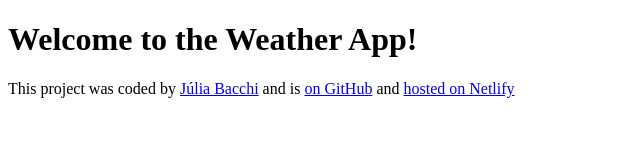
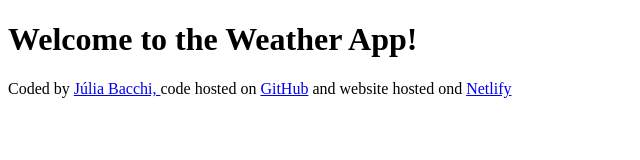
Before and after one commit to juliabacchi1/my-weather-app, a plain HTML site: page index.html in a window 1280 px wide. Shown: the whole page, without its empty margins (0-640 px from the left). Drawn offline with Linux system fonts and the light colour scheme.

Commit message:
Added a links info

```diff
--- a/index.html
+++ b/index.html
@@ -10,19 +10,19 @@
     <h1>Welcome to the Weather App!</h1>
     <footer>
       <p>
-        This project was coded by
+        Coded by
         <a href="https://github.com/juliabacchi1" target="_blank"
-          >Júlia Bacchi</a
-        >
-        and is
+          >Júlia Bacchi,
+        </a>
+        code hosted on
         <a
           href="https://github.com/juliabacchi1/my-awesome-app"
           target="_blank"
         >
-          on GitHub</a
+          GitHub</a
         >
-        and
-        <a href="https://app.netlify.com/" target="_blank">hosted on Netlify</a>
+        and website hosted ond
+        <a href="https://app.netlify.com/" target="_blank">Netlify</a>
       </p>
     </footer>
   </body>
```
